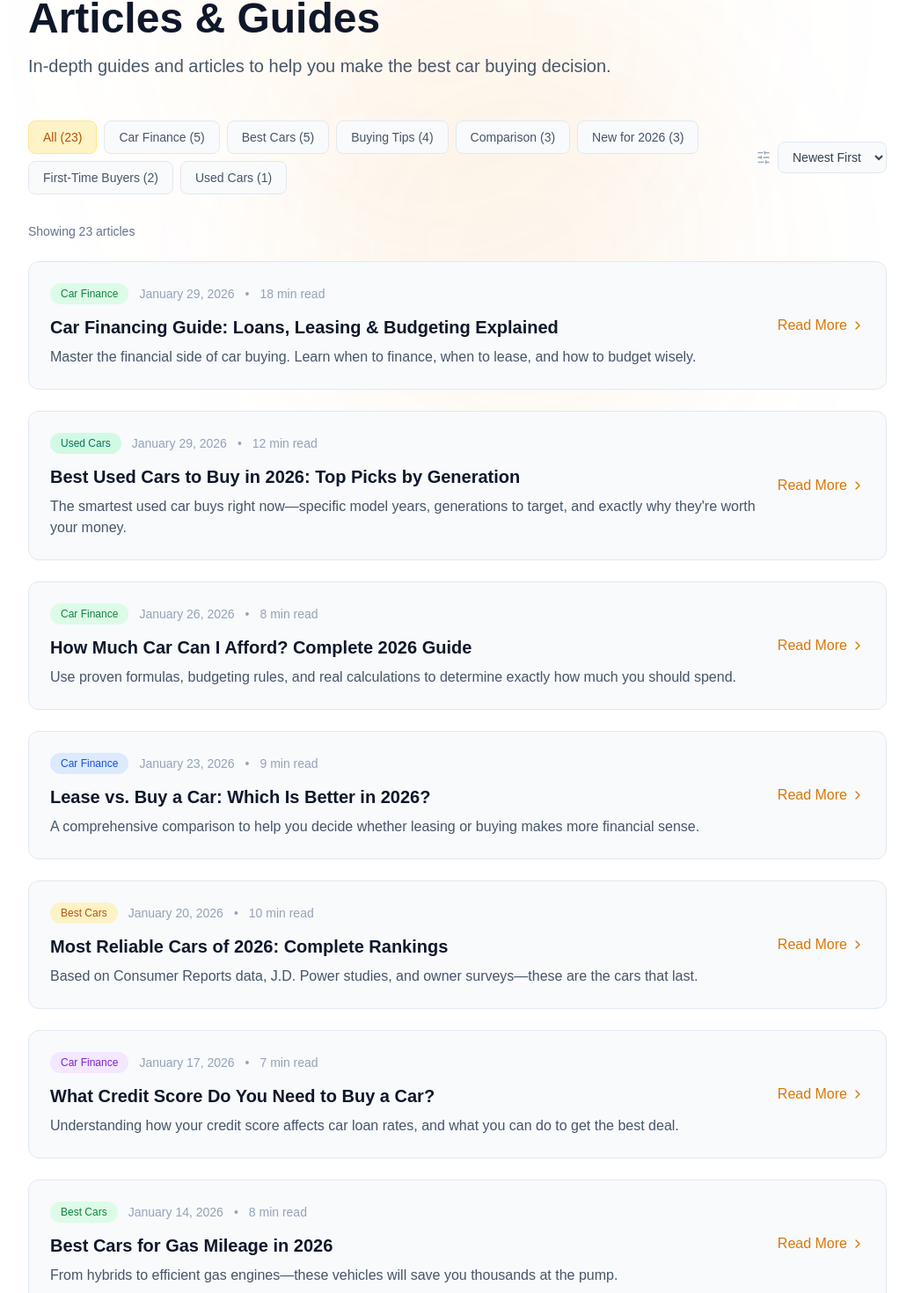
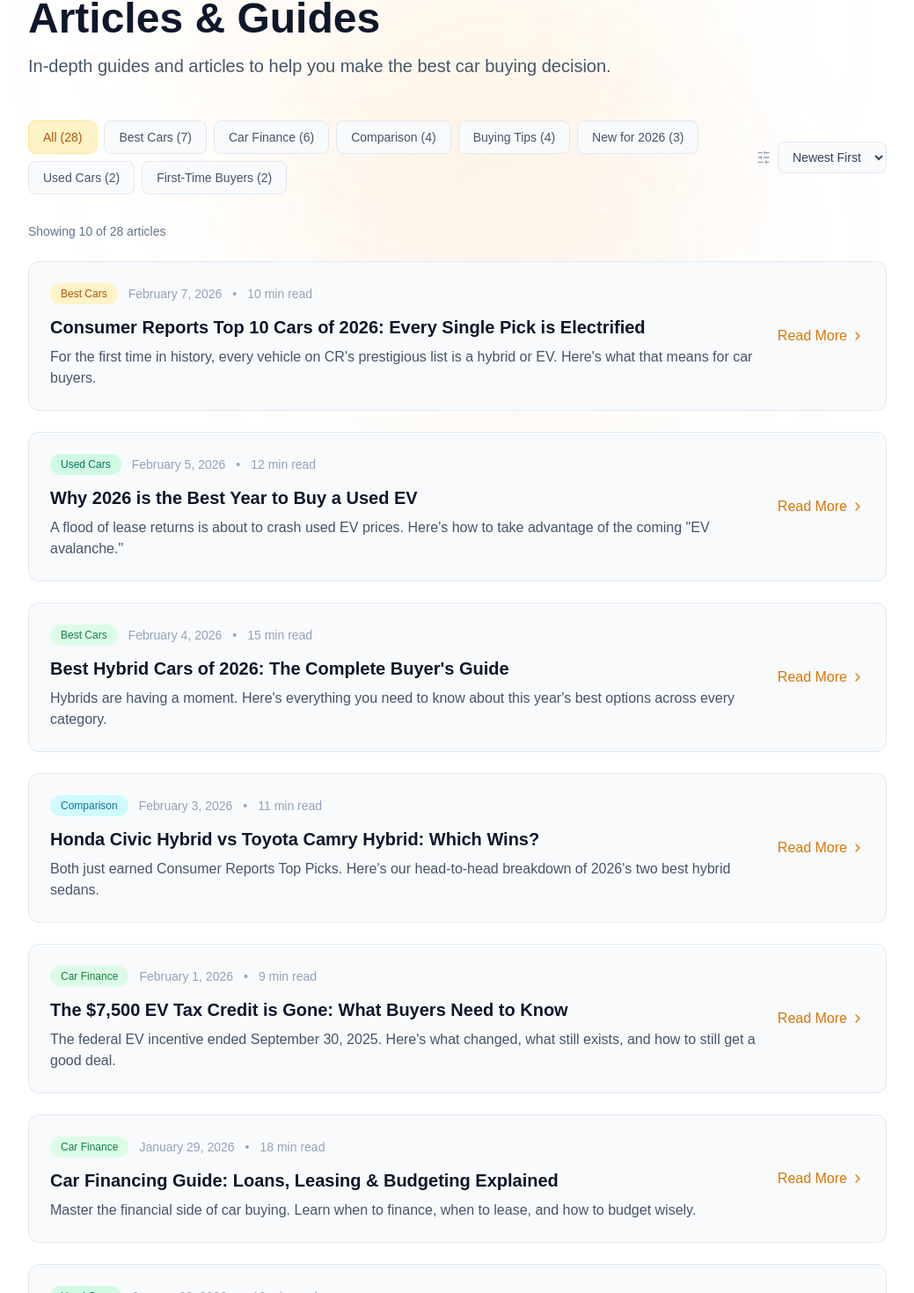
Before and after one commit to T-fps/autowizard, a Next.js app: page /blog in a window 1280 px wide. Shown: the part 269-1739 px from the top of the page at 88% size, without its empty margins (120-1159 px from the left). Built offline with nearby package versions, Linux system fonts and the light colour scheme.

Commit message:
Add files via upload

```diff
--- a/app/blog/page.tsx
+++ b/app/blog/page.tsx
@@ -2,11 +2,62 @@
 
 import { useState, useMemo } from 'react';
 import Link from 'next/link';
-import { ChevronRight, BookOpen, ChevronLeft, SlidersHorizontal } from 'lucide-react';
+import { ChevronRight, BookOpen, ChevronLeft, SlidersHorizontal, ChevronDown } from 'lucide-react';
 import PageWrapper from '../components/shared/PageWrapper';
 
 const blogPosts = [
-  // NEW - Financing Guide
+  // NEW FEBRUARY 2026 ARTICLES
+  {
+    slug: 'consumer-reports-top-10-2026',
+    title: 'Consumer Reports Top 10 Cars of 2026: Every Single Pick is Electrified',
+    description: 'For the first time in history, every vehicle on CR\'s prestigious list is a hybrid or EV. Here\'s what that means for car buyers.',
+    category: 'Best Cars',
+    categoryColor: 'amber',
+    date: 'February 7, 2026',
+    dateSort: '2026-02-07',
+    readTime: '10 min read'
+  },
+  {
+    slug: 'used-ev-buying-guide-2026',
+    title: 'Why 2026 is the Best Year to Buy a Used EV',
+    description: 'A flood of lease returns is about to crash used EV prices. Here\'s how to take advantage of the coming "EV avalanche."',
+    category: 'Used Cars',
+    categoryColor: 'emerald',
+    date: 'February 5, 2026',
+    dateSort: '2026-02-05',
+    readTime: '12 min read'
+  },
+  {
+    slug: 'best-hybrid-cars-2026',
+    title: 'Best Hybrid Cars of 2026: The Complete Buyer\'s Guide',
+    description: 'Hybrids are having a moment. Here\'s everything you need to know about this year\'s best options across every category.',
+    category: 'Best Cars',
+    categoryColor: 'green',
+    date: 'February 4, 2026',
+    dateSort: '2026-02-04',
+    readTime: '15 min read'
+  },
+  {
+    slug: 'honda-civic-vs-camry-hybrid',
+    title: 'Honda Civic Hybrid vs Toyota Camry Hybrid: Which Wins?',
+    description: 'Both just earned Consumer Reports Top Picks. Here\'s our head-to-head breakdown of 2026\'s two best hybrid sedans.',
+    category: 'Comparison',
+    categoryColor: 'cyan',
+    date: 'February 3, 2026',
+    dateSort: '2026-02-03',
+    readTime: '11 min read'
+  },
+  {
+    slug: 'ev-tax-credit-guide-2026',
+    title: 'The $7,500 EV Tax Credit is Gone: What Buyers Need to Know',
+    description: 'The federal EV incentive ended September 30, 2025. Here\'s what changed, what still exists, and how to still get a good deal.',
+    category: 'Car Finance',
+    categoryColor: 'green',
+    date: 'February 1, 2026',
+    dateSort: '2026-02-01',
+    readTime: '9 min read'
+  },
+  // EXISTING ARTICLES
   {
     slug: 'car-financing-guide',
     title: 'Car Financing Guide: Loans, Leasing & Budgeting Explained',
@@ -17,7 +68,6 @@ const blogPosts = [
     dateSort: '2026-01-29',
     readTime: '18 min read'
   },
-  // Best Used Cars Article
   {
     slug: 'best-used-cars-2026',
     title: 'Best Used Cars to Buy in 2026: Top Picks by Generation',
@@ -28,7 +78,6 @@ const blogPosts = [
     dateSort: '2026-01-29',
     readTime: '12 min read'
   },
-  // SEO Articles - Spaced every 2-3 days
   {
     slug: 'how-much-car-can-i-afford',
     title: 'How Much Car Can I Afford? Complete 2026 Guide',
@@ -129,7 +178,6 @@ const blogPosts = [
     dateSort: '2025-12-30',
     readTime: '7 min read'
   },
-  // Previous Articles - Earlier December dates
   {
     slug: 'most-improved-cars-2026',
     title: 'Most Improved Cars of 2026: Major Upgrades Worth Knowing',
@@ -211,9 +259,9 @@ const blogPosts = [
     readTime: '10 min read'
   },
   {
-    slug: 'first-car-buying-guide',
-    title: 'First Car Buying Guide: Tips for New Drivers',
-    description: 'Everything first-time car buyers need to know about insurance, financing, and more.',
+    slug: 'first-time-buyer-guide',
+    title: 'First-Time Car Buyer\'s Complete Guide',
+    description: 'Never bought a car before? Here\'s everything you need to know, step by step.',
     category: 'First-Time Buyers',
     categoryColor: 'rose',
     date: 'December 3, 2025',
@@ -265,9 +313,12 @@ const getCategories = () => {
     .map(([name, count]) => ({ name, count }));
 };
 
+const ARTICLES_PER_PAGE = 10;
+
 export default function BlogPage() {
   const [selectedCategory, setSelectedCategory] = useState('All');
   const [sortOrder, setSortOrder] = useState<'newest' | 'oldest'>('newest');
+  const [visibleCount, setVisibleCount] = useState(ARTICLES_PER_PAGE);
 
   const categories = useMemo(() => getCategories(), []);
 
@@ -286,6 +337,21 @@ export default function BlogPage() {
       return sortOrder === 'newest' ? dateB - dateA : dateA - dateB;
     });
   }, [selectedCategory, sortOrder]);
+
+  // Reset visible count when filters change
+  const handleCategoryChange = (category: string) => {
+    setSelectedCategory(category);
+    setVisibleCount(ARTICLES_PER_PAGE);
+  };
+
+  const handleSortChange = (order: 'newest' | 'oldest') => {
+    setSortOrder(order);
+    setVisibleCount(ARTICLES_PER_PAGE);
+  };
+
+  const visiblePosts = filteredAndSortedPosts.slice(0, visibleCount);
+  const hasMorePosts = visibleCount < filteredAndSortedPosts.length;
+  const remainingPosts = filteredAndSortedPosts.length - visibleCount;
 
   return (
     <PageWrapper>
@@ -315,7 +381,7 @@ export default function BlogPage() {
           {/* Category Filter */}
           <div className="flex flex-wrap gap-2">
             <button
-              onClick={() => setSelectedCategory('All')}
+              onClick={() => handleCategoryChange('All')}
               className={`px-4 py-2 rounded-lg text-sm font-medium transition-all ${
                 selectedCategory === 'All'
                   ? 'bg-amber-100 text-amber-700 border border-amber-200'
@@ -327,7 +393,7 @@ export default function BlogPage() {
             {categories.map((cat) => (
               <button
                 key={cat.name}
-                onClick={() => setSelectedCategory(cat.name)}
+                onClick={() => handleCategoryChange(cat.name)}
                 className={`px-4 py-2 rounded-lg text-sm font-medium transition-all ${
                   selectedCategory === cat.name
                     ? 'bg-amber-100 text-amber-700 border border-amber-200'
@@ -344,7 +410,7 @@ export default function BlogPage() {
             <SlidersHorizontal className="w-4 h-4 text-slate-400" />
             <select
               value={sortOrder}
-              onChange={(e) => setSortOrder(e.target.value as 'newest' | 'oldest')}
+              onChange={(e) => handleSortChange(e.target.value as 'newest' | 'oldest')}
               className="bg-slate-50 border border-slate-200 rounded-lg px-3 py-2 text-sm text-slate-700 focus:outline-none focus:border-amber-500"
             >
               <option value="newest">Newest First</option>
@@ -355,13 +421,13 @@ export default function BlogPage() {
 
         {/* Results Count */}
         <p className="text-sm text-slate-500 mb-6">
-          Showing {filteredAndSortedPosts.length} article{filteredAndSortedPosts.length !== 1 ? 's' : ''}
+          Showing {visiblePosts.length} of {filteredAndSortedPosts.length} article{filteredAndSortedPosts.length !== 1 ? 's' : ''}
           {selectedCategory !== 'All' && ` in "${selectedCategory}"`}
         </p>
 
         {/* Articles Grid */}
-        <div className="space-y-6 mb-16">
-          {filteredAndSortedPosts.map((post) => (
+        <div className="space-y-6 mb-8">
+          {visiblePosts.map((post) => (
             <Link
               key={post.slug}
               href={`/blog/${post.slug}`}
@@ -392,12 +458,32 @@ export default function BlogPage() {
           ))}
         </div>
 
+        {/* See More Button */}
+        {hasMorePosts && (
+          <div className="text-center mb-16">
+            <button
+              onClick={() => setVisibleCount(prev => prev + ARTICLES_PER_PAGE)}
+              className="inline-flex items-center gap-2 px-8 py-4 bg-slate-100 border border-slate-200 rounded-xl text-slate-700 font-semibold hover:bg-slate-200 hover:border-slate-300 transition-all"
+            >
+              <ChevronDown className="w-5 h-5" />
+              See More Articles ({remainingPosts} remaining)
+            </button>
+          </div>
+        )}
+
+        {/* No More Articles Message */}
+        {!hasMorePosts && filteredAndSortedPosts.length > ARTICLES_PER_PAGE && (
+          <div className="text-center mb-16">
+            <p className="text-slate-500 text-sm">You&apos;ve reached the end! {filteredAndSortedPosts.length} articles total.</p>
+          </div>
+        )}
+
         {/* No Results */}
         {filteredAndSortedPosts.length === 0 && (
           <div className="text-center py-12">
             <p className="text-slate-500 mb-4">No articles found in this category.</p>
             <button
-              onClick={() => setSelectedCategory('All')}
+              onClick={() => handleCategoryChange('All')}
               className="text-amber-600 hover:text-amber-500 font-medium"
             >
               View all articles
```
